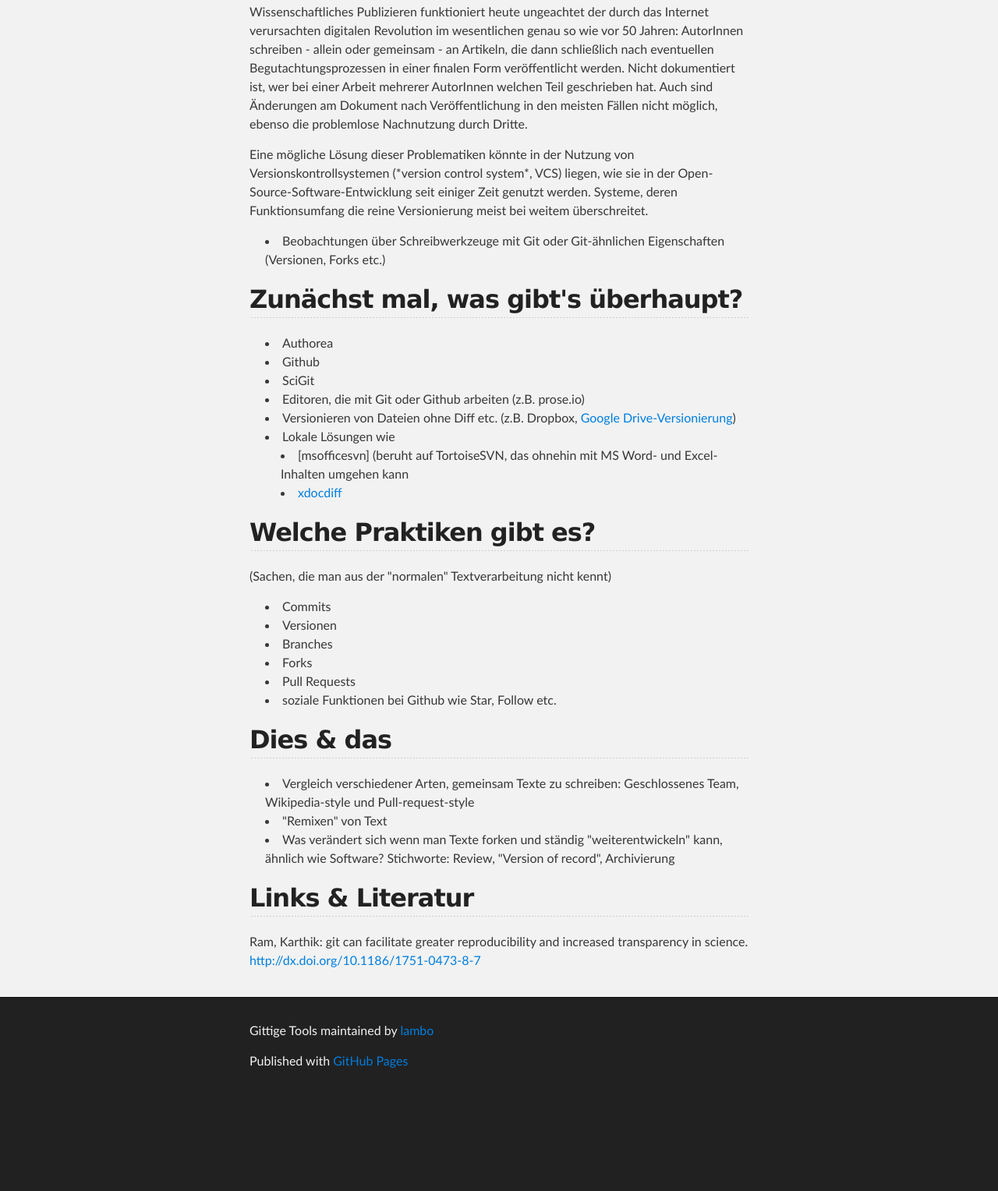
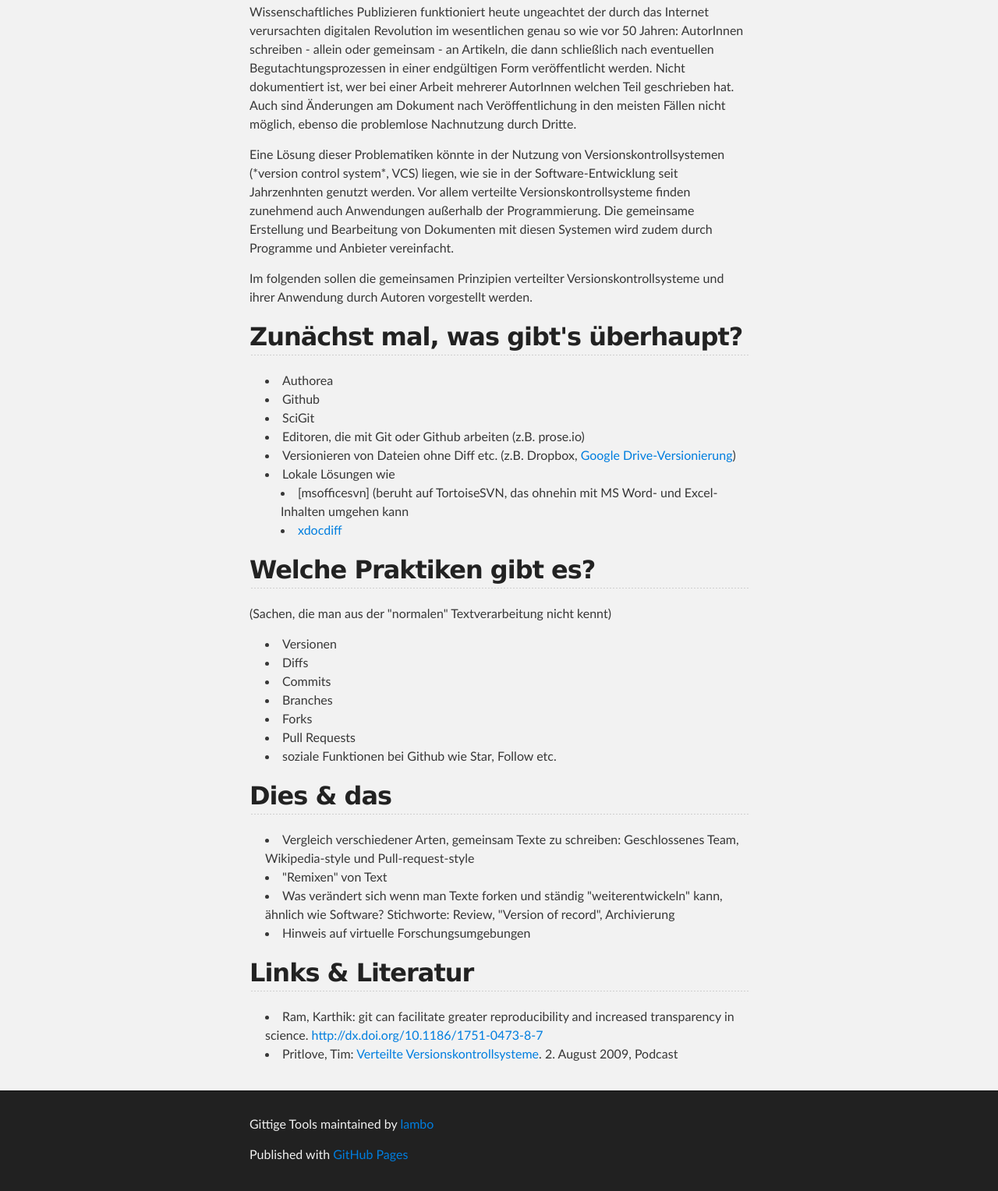
Before and after one commit to lambo/gittige-tools, a plain HTML site: page index.html in a window 1280 px wide. Shown: the part 425-1953 px from the top of the page at 78% size. Before the commit the page ends 1833 px from the top, so only its background shows below. Drawn offline with Linux system fonts and the light colour scheme.

```diff
--- a/index.html
+++ b/index.html
@@ -35,13 +35,13 @@
 
 <h2>Einleitung</h2>
 
-<p>Wissenschaftliches Publizieren funktioniert heute ungeachtet der durch das Internet verursachten digitalen Revolution im wesentlichen genau so wie vor 50 Jahren: AutorInnen schreiben - allein oder gemeinsam - an Artikeln, die dann schließlich nach eventuellen Begutachtungsprozessen in einer finalen Form veröffentlicht werden. Nicht dokumentiert ist, wer bei einer Arbeit mehrerer AutorInnen welchen Teil geschrieben hat. Auch sind Änderungen am Dokument nach Veröffentlichung in den meisten Fällen nicht möglich, ebenso die problemlose Nachnutzung durch Dritte.</p>
+<p>Wissenschaftliches Publizieren funktioniert heute ungeachtet der durch das Internet verursachten digitalen Revolution im wesentlichen genau so wie vor 50 Jahren: AutorInnen schreiben - allein oder gemeinsam - an Artikeln, die dann schließlich nach eventuellen Begutachtungsprozessen in einer endgültigen Form veröffentlicht werden. Nicht dokumentiert ist, wer bei einer Arbeit mehrerer AutorInnen welchen Teil geschrieben hat. Auch sind Änderungen am Dokument nach Veröffentlichung in den meisten Fällen nicht möglich, ebenso die problemlose Nachnutzung durch Dritte.</p>
 
-<p>Eine mögliche Lösung dieser Problematiken könnte in der Nutzung von Versionskontrollsystemen (*version control system*, VCS) liegen, wie sie in der Open-Source-Software-Entwicklung seit einiger Zeit genutzt werden. Systeme, deren Funktionsumfang die reine Versionierung meist bei weitem überschreitet.</p>
+<p>Eine Lösung dieser Problematiken könnte in der Nutzung von Versionskontrollsystemen (*version control system*, VCS) liegen, wie sie in der Software-Entwicklung seit Jahrzenhnten genutzt werden. Vor allem verteilte Versionskontrollsysteme finden zunehmend auch Anwendungen außerhalb der Programmierung. Die gemeinsame Erstellung und Bearbeitung von Dokumenten mit diesen Systemen wird zudem durch Programme und Anbieter vereinfacht.</p>
 
-<ul>
-<li>Beobachtungen über Schreibwerkzeuge mit Git oder Git-ähnlichen Eigenschaften (Versionen, Forks etc.)</li>
-</ul><h2>Zunächst mal, was gibt's überhaupt?</h2>
+<p>Im folgenden sollen die gemeinsamen Prinzipien verteilter Versionskontrollsysteme und ihrer Anwendung durch Autoren vorgestellt werden.</p>
+
+<h2>Zunächst mal, was gibt's überhaupt?</h2>
 
 <ul>
 <li>Authorea</li>
@@ -62,8 +62,9 @@
 <p>(Sachen, die man aus der "normalen" Textverarbeitung nicht kennt)</p>
 
 <ul>
+<li>Versionen</li>
+<li>Diffs</li>
 <li>Commits</li>
-<li>Versionen</li>
 <li>Branches</li>
 <li>Forks</li>
 <li>Pull Requests</li>
@@ -74,9 +75,14 @@
 <li>Vergleich verschiedener Arten, gemeinsam Texte zu schreiben: Geschlossenes Team, Wikipedia-style und Pull-request-style</li>
 <li>"Remixen" von Text</li>
 <li>Was verändert sich wenn man Texte forken und ständig "weiterentwickeln" kann, ähnlich wie Software? Stichworte: Review, "Version of record", Archivierung</li>
+<li>Hinweis auf virtuelle Forschungsumgebungen</li>
 </ul><h2>Links &amp; Literatur</h2>
 
-<p>Ram, Karthik: git can facilitate greater reproducibility and increased transparency in science. <a href="http://dx.doi.org/10.1186/1751-0473-8-7">http://dx.doi.org/10.1186/1751-0473-8-7</a></p>
+<ul>
+<li>Ram, Karthik: git can facilitate greater reproducibility and increased transparency in science. <a href="http://dx.doi.org/10.1186/1751-0473-8-7">http://dx.doi.org/10.1186/1751-0473-8-7</a>
+</li>
+<li>Pritlove, Tim: <a href="http://cre.fm/cre130">Verteilte Versionskontrollsysteme</a>. 2. August 2009, Podcast</li>
+</ul>
       </section>
     </div>
 
```
Also changed, not shown: params.json (+1 -1 lines).
